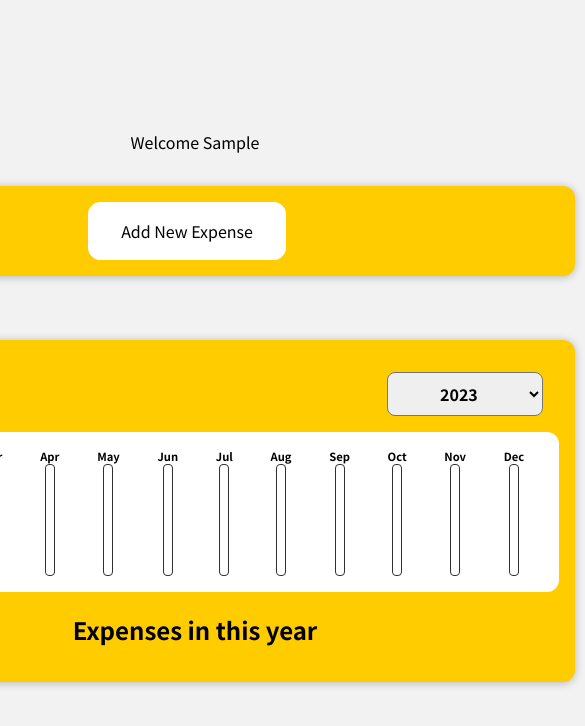
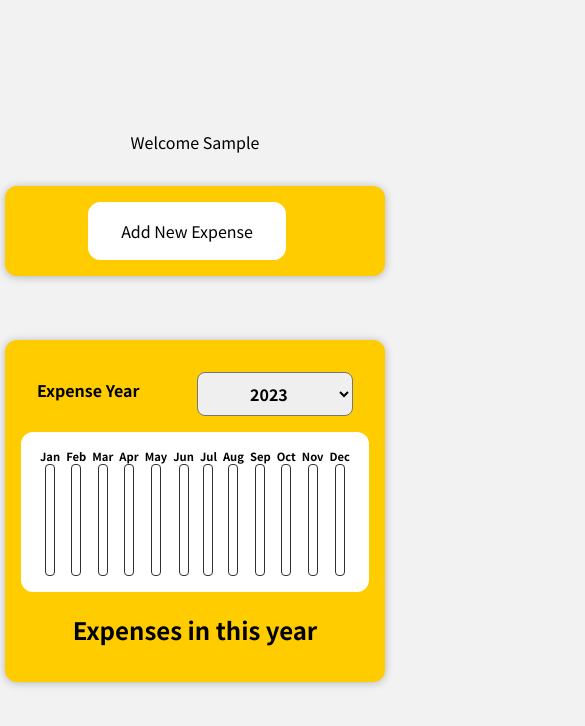
Before and after one commit to Rabin-Dhukhwa/Expense-tracker, a React (Create React App) app: page / in a window 390 px wide. Both pictures are taken after typing "Sample", "name@example.com" into the empty fields and a click on the button "Enter". Shown: the top 726 px of the page, 585 px wide, since content can reach past the window. Built offline with nearby package versions, Linux system fonts and the light colour scheme.

Commit message:
add responsiveness

```diff
--- a/src/App.css
+++ b/src/App.css
@@ -1,3 +1,10 @@
+@media (width<=480px) {
+  .mainClass {
+    width: 400px;
+    justify-content: center;
+    align-items: center;
+  }
+}
 .container {
   display: flex;
   flex-direction: column;
--- a/src/App.js
+++ b/src/App.js
@@ -41,7 +41,7 @@ const App = () => {
 
   // React is used here under the hood when using jxs
   return (
-    <div>
+    <div className="mainClass">
       {!displayScreen && (
         <div className="container">
           <h2>Welcome To Expense Tracker</h2>
--- a/src/components/Expenses/Expenses.js
+++ b/src/components/Expenses/Expenses.js
@@ -17,7 +17,8 @@ const Expenses = ({ expenses }) => {
   );
   // console.log(filteredExpenses);
   return (
-    <div>
+    //mainClass css is in App.css for responsiveness
+    <div className="mainClass">
       <Card className="expenses">
         <ExpensesFilter
           selected={filteredYear}
```
